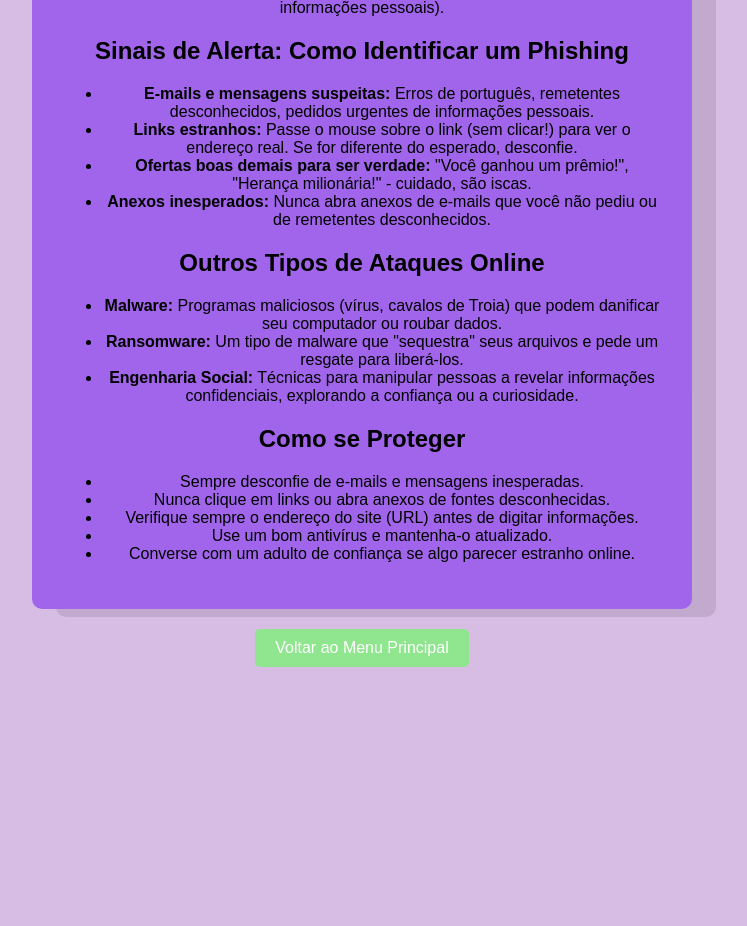
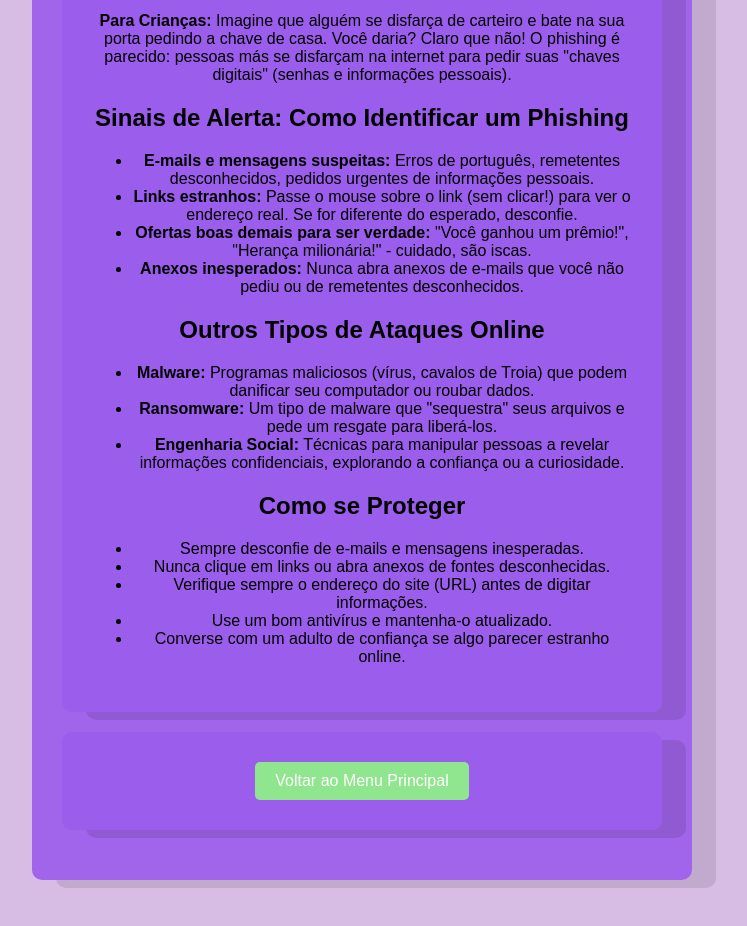
Before and after one commit to 0thalia0/teste-um, a plain HTML site: page ataque.html in a window 1280 px wide. Shown: the part 372-1298 px from the top of the page, without its empty margins (278-1025 px from the left). Before the commit the page ends 1092 px from the top, so only its background shows below. Drawn offline with Linux system fonts and the light colour scheme.

Commit message:
Update ataque.html

```diff
--- a/ataque.html
+++ b/ataque.html
@@ -16,6 +16,7 @@
 </head>
 
 <body>
+    <div>
 
     <h1>Tela de Ataques: Proteja-se do Phishing e Outros Golpes</h1>
 
@@ -71,7 +72,9 @@
 
     </div>
 
-    <a href="tela_principal.html"><button>Voltar ao Menu Principal</button></a>
+    <div><a href="tela_principal.html"><button>Voltar ao Menu Principal</button></a></div>
+
+    </div>
 
     <script src="script.js"></script>
 
```
